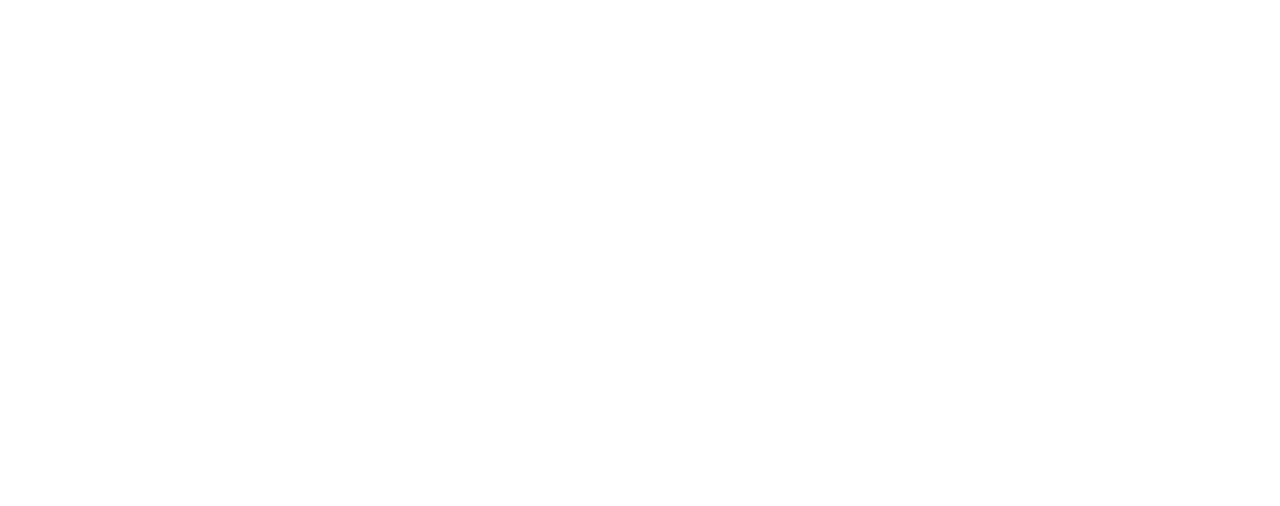
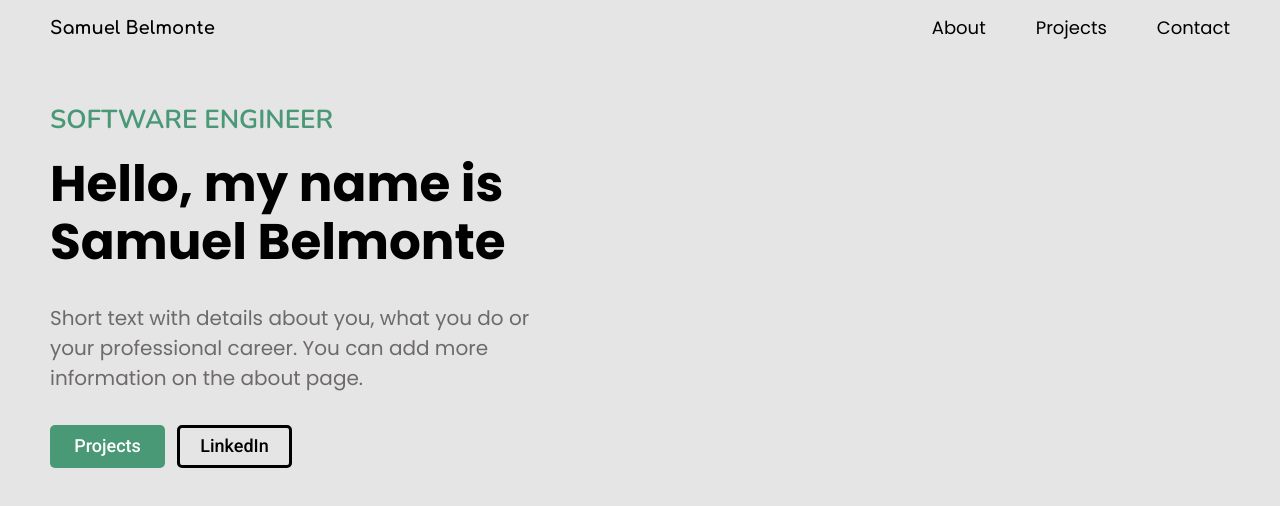
Before and after one commit to Samuel-Belmonte/Portfolio, a plain HTML site: page index.html in a window 1280 px wide. Drawn offline with nearby package versions, Linux system fonts and the light colour scheme.

Commit message:
Work on nav bar and header

```diff
--- /dev/null
+++ b/blocks/header.css
@@ -0,0 +1,67 @@
+.header {
+}
+
+.header__subtitle {
+  color: #4a9976;
+  font-family: Nunito, Arial, sans-serif;
+  font-size: 26px;
+  font-weight: 650;
+  text-transform: uppercase;
+  margin-top: 48px;
+}
+
+.header__title {
+  max-width: 486px;
+  font-family: Poppins, "Times New Roman", sans-serif;
+  font-size: 50px;
+  font-weight: 700;
+  margin: 12px 0 32px;
+}
+
+.header__description {
+  max-width: 486px;
+  font-family: Poppins, "Times New Roman", sans-serif;
+  color: #6e6a6a;
+  font-size: 20px;
+  line-height: 30px;
+  margin: 0 0 32px;
+}
+
+.header__buttons {
+  font-size: 18px;
+  font-family: Roboto, "Times New Roman", sans-serif;
+  display: flex;
+  gap: 12px;
+}
+
+.header__project-button {
+  cursor: pointer;
+  background-color: #4a9976;
+  border-radius: 5px;
+  border: none;
+  color: #fff;
+  width: 115px;
+  height: 43px;
+  font-weight: 500;
+}
+
+.header__project-button:hover {
+  background-color: transparent;
+  color: #4a9976;
+  border: 3px solid;
+}
+
+.header__linkedin-button {
+  cursor: pointer;
+  font-weight: 500;
+  width: 115px;
+  height: 43px;
+  border: 3px solid;
+  border-radius: 5px;
+  background-color: transparent;
+}
+
+.header__linkedin-button:hover {
+  background-color: #000;
+  color: #fff;
+}
--- /dev/null
+++ b/blocks/nav.css
@@ -0,0 +1,26 @@
+.nav {
+  display: flex;
+  justify-content: space-between;
+  font-size: 18px;
+}
+
+.nav__name {
+  font-family: Comfortaa, Arial, sans-serif;
+  font-weight: 900;
+}
+
+.nav__links {
+  list-style-type: none;
+  display: flex;
+  gap: 50px;
+}
+
+.nav__link {
+  text-decoration: none;
+  color: #000;
+  font-family: Poppins, "Times New Roman", sans-serif;
+}
+
+.nav__link:hover {
+  color: #4a9976;
+}
--- /dev/null
+++ b/blocks/page.css
@@ -0,0 +1,10 @@
+.page {
+  background-color: #e5e5e5;
+  margin: 0 50px;
+}
+
+.page__content {
+  margin: auto;
+  max-width: 1280px;
+  width: 100%;
+}
--- a/index.html
+++ b/index.html
@@ -3,7 +3,51 @@
   <head>
     <meta charset="UTF-8" />
     <meta name="viewport" content="width=device-width, initial-scale=1.0" />
-    <title>Document</title>
+    <meta name="author" content="Samuel Belmonte" />
+    <meta
+      name="keywords"
+      content="portfolio, software engineer, coding, computer engineer, computer science, html, css, javascript"
+    />
+    <link rel="stylesheet" href="./pages/index.css" />
+    <link rel="preconnect" href="https://fonts.googleapis.com" />
+    <link rel="preconnect" href="https://fonts.gstatic.com" crossorigin />
+    <link
+      href="https://fonts.googleapis.com/css2?family=Comfortaa:wght@300..700&family=Nunito:ital,wght@0,200..1000;1,200..1000&family=Poppins:ital,wght@0,100;0,200;0,300;0,400;0,500;0,600;0,700;0,800;0,900;1,100;1,200;1,300;1,400;1,500;1,600;1,700;1,800;1,900&family=Roboto:ital,wght@0,100;0,300;0,400;0,500;0,700;0,900;1,100;1,300;1,400;1,500;1,700;1,900&display=swap"
+      rel="stylesheet"
+    />
+    <title>Samuel Belmonte Portfolio</title>
   </head>
-  <body></body>
+  <body class="page">
+    <nav class="nav page__content">
+      <p class="nav__name">Samuel Belmonte</p>
+      <ul class="nav__links">
+        <li><a class="nav__link" href="">About</a></li>
+        <li><a class="nav__link" href="">Projects</a></li>
+        <li><a class="nav__link" href="">Contact</a></li>
+      </ul>
+    </nav>
+    <header class="header page__content">
+      <h2 class="header__subtitle">Software Engineer</h2>
+      <h1 class="header__title">Hello, my name is Samuel Belmonte</h1>
+      <p class="header__description">
+        Short text with details about you, what you do or your professional
+        career. You can add more information on the about page.
+      </p>
+      <div class="header__buttons">
+        <button class="header__project-button">
+        Projects
+        </button>
+        <button class="header__linkedin-button">LinkedIn
+        </button>
+
+      </div>
+      </div>
+    </header>
+    <main>
+      <section class="projects"></section>
+      <section></section>
+      <section></section>
+    </main>
+    <footer class="footer"></footer>
+  </body>
 </html>
--- a/pages/index.css
+++ b/pages/index.css
@@ -1 +1,4 @@
 @import url(../vendor/normalize.css);
+@import url(../blocks/page.css);
+@import url(../blocks/nav.css);
+@import url(../blocks/header.css);
```
Also changed, not shown: images/hover cursor.jpg (added).
